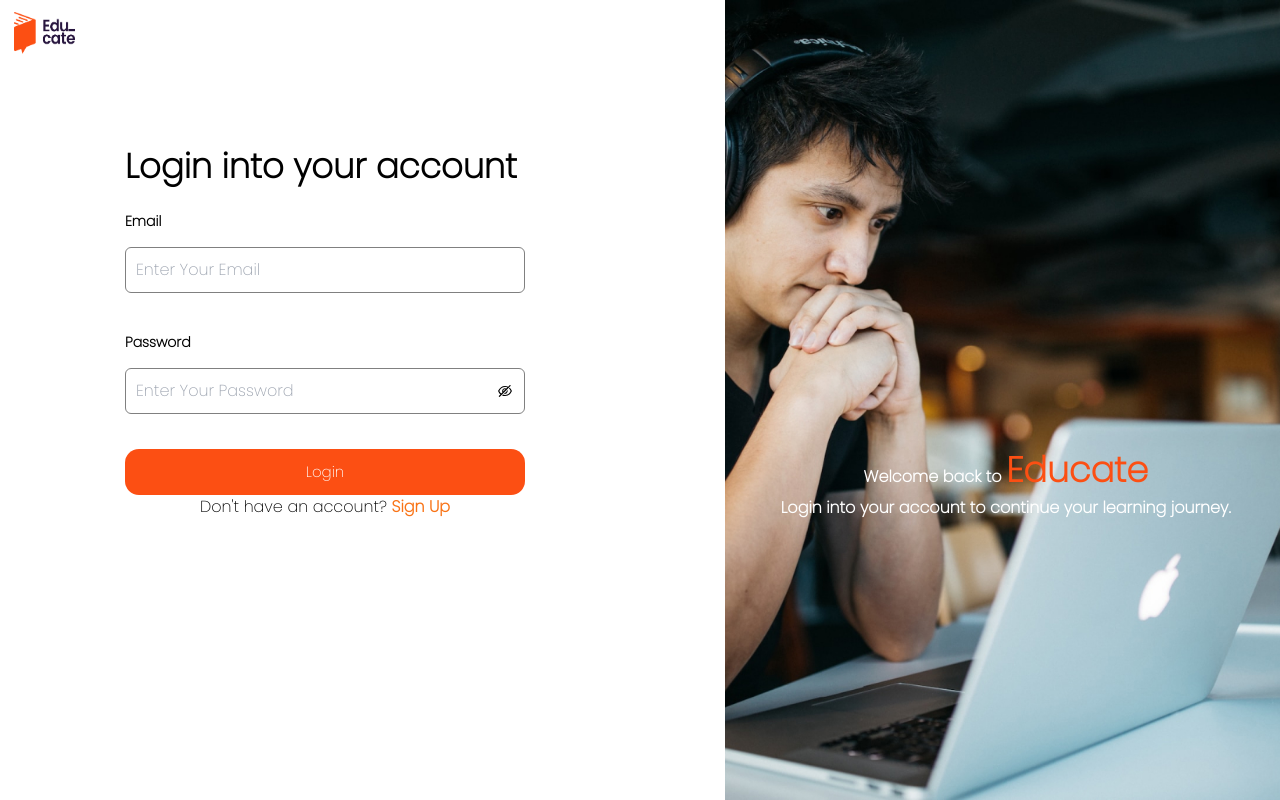
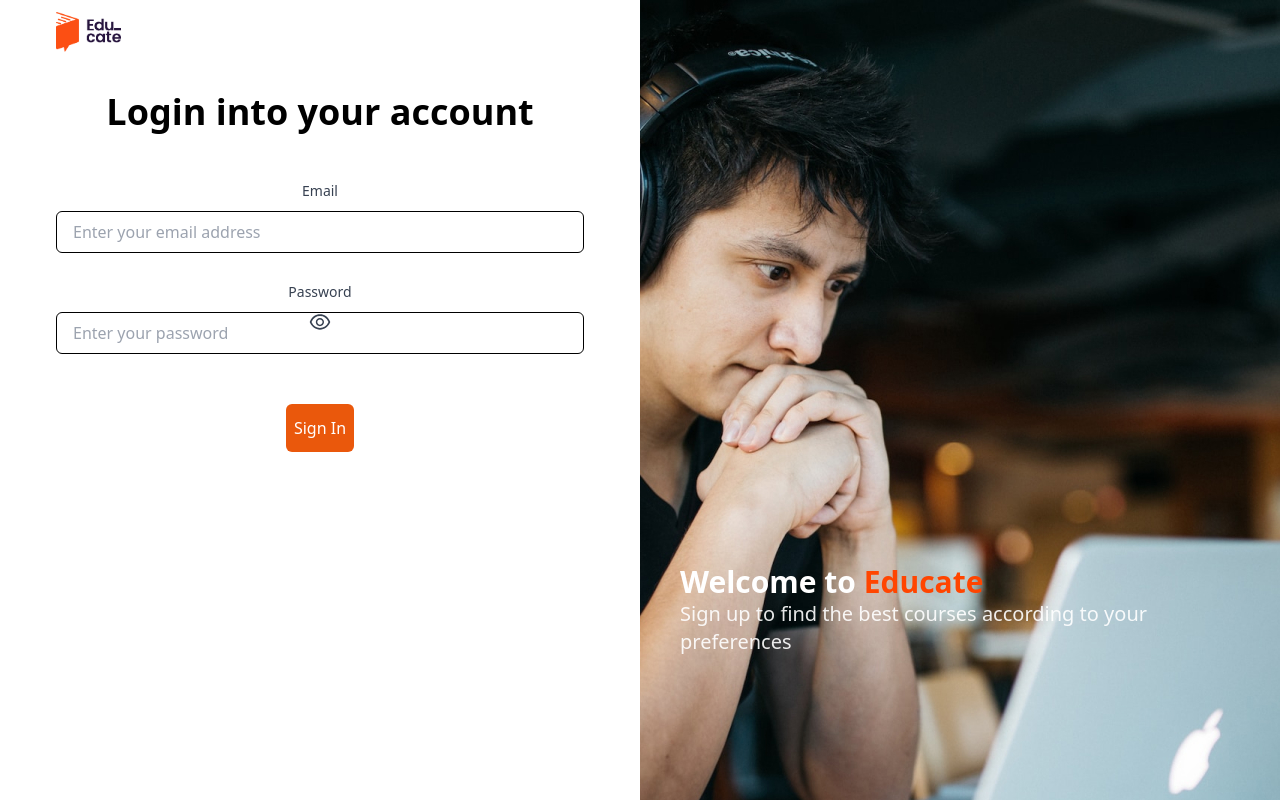
Before and after one commit to learnable-2022/LMS-YA-6-FE, a React (Create React App) app: page /login in a window 1280 px wide. Built offline with nearby package versions, Linux system fonts and the light colour scheme.

Commit message:
revamped login page

```diff
--- a/src/components/pages/Login.jsx
+++ b/src/components/pages/Login.jsx
@@ -1,148 +1,83 @@
-import React from "react";
 import { useState, useEffect } from "react";
-import "./Login.css";
-import img from "../../assets/desktop.jpg";
+import Logo from "../../assets/EducateLogo.png";
 import { AiOutlineEyeInvisible, AiOutlineEye} from "react-icons/ai";
 import { useNavigate } from "react-router-dom";
+import CryptoJS from 'crypto-js'
 
 
-
-
-function Login() {
-  const intialValues = {email: "", password: ""};
-  const [formValues,  setFormValues]= useState(intialValues);
-  const [formErrors,  setFormErrors]= useState({});
-  const [isSubmit,  setIsSubmit]= useState(false);
-  const [visible, setVisible]= useState(false)
-  const [loginError, setLoginError] = useState("");
-
-  // function handleCallbackResponse(response){
-  //   console.log("Encoded JWT ID token: " + response.credential)
-  // }
-  // useEffect(() => {
-  //   /* global google */
-  //   google.accounts.id.initialize({
-  //     client_id: "337279948824-e5uk24qm2cojf9a0avudk2si1gcv1j4r.apps.googleusercontent.com",
-  //     callback: handleCallbackResponse
-  //   })
-
-  //   google.accounts.id.renderButton(
-  //     document.getElementById("google-btn"),
-  //     { theme: "outline", size: "large" }
-  //   )
-  // }, [])
-
-  const handleChange = (e) => {
-    // console.log(e.target);
-    const {name, value} = e.target;
-    setFormValues({ ...formValues, [name]: value });
-    // console.log(formValues);
-  };
-
-  const handleSubmit = (e) => {
-    e.preventDefault();
-    // console.log(formValues);
-    setFormErrors(validate(formValues));
-    setIsSubmit(true);
-
-    if (Object.keys(formErrors).length === 0) {
-      handleAPICall();
+const Login = ()=> {
+  const [isPwdVisible, setIsPwdVisible] = useState(false)
+  const [email, setEmail] = useState('')
+  const [password, setPassword] = useState('')
+  const navigate = useNavigate();
+  const handleSubmit = (e)=>{
+    e.preventDefault()
+    const encryptedPassword = CryptoJS.SHA256(password).toString();
+    const formData = {email, encryptedPassword}
+    // console.log(formData)
   }
-  };
-
-  useEffect(() =>{
-    console.log(formErrors);
-    if(Object.keys(formErrors).length === 0 && isSubmit) {
-      console.log(formValues);
+  const handlePwdVisible = ()=>{
+    setIsPwdVisible(!isPwdVisible)
   }
-  }, [formErrors, isSubmit, formValues])
-  const validate = (values) => {
-    const errors = {}
-    const regex = /^[^\s@]+@[^\s@]+\.[^\s@]{2,6}$/;
-    if (!values.email) {
-      errors.email = "Email is required!";
-    } else if (!regex.test(values.email)) {
-      errors.email = "Invalid email address!";
-    }
-
-    if (!values.password) {
-      errors.password = "password is required!";
-    }
-
-    return errors;
-  };
-
-  // Backend implementation
-  const navigate = useNavigate();
-
-  const handleAPICall = async () => {
-    try {
-      const response = await fetch("https://edu-cate.onrender.com/api/v1/login", {
-        method: "POST",
-        headers: {
-          "Content-Type": "application/json",
-        },
-        body: JSON.stringify(formValues),
-      });
-
-      const data = await response.json();
-
-      if (response.ok) {
-        // Signin successful
-        // Perform desired actions (e.g., redirect, store token)
-        console.log("Signin successful!");
-        navigate("/dashboard");
-      } else {
-        // Signin failed
-        const errorData = await response.json();
-        setLoginError(data.error);
-      }
-    } catch (error) {
-      console.error("Error:", error);
-    }
-  };
       return (
-
-      <div className="container w-full">
-        <div><img src={ require('../../assets/EducateLogo.png')} className="logo"/></div>
-        <form id="login-form" onSubmit={handleSubmit} method="POST" action="/api/v1/auth/login">
-          <h1>Login into your account</h1>
-          <div className="input-group w-full">
-            <label htmlFor="email" id="lab">
+          <div className="md:flex md:flex-row-reverse lg:flex lg:flex-row h-screen w-full justify-between">
+              <div className="w-full lg:w-1/2 py-3 px-2 md:px-14">
+                <img src={Logo} alt="logo" className="h-10 w-fit" />
+                <div className="mt-10 flex flex-col justify-start">
+                  <form action="" method="POST">
+                    <h1 className="text-4xl font-semibold mb-10">
+                      Login into your account
+                    </h1>
+                    <label htmlFor="email" className="relative block text-sm font-medium text-gray-700">
                       Email
                     </label>
-            <input type="email" id="email" name="email" placeholder="Enter Your Email" value={ formValues.email } onChange={handleChange}/>
+                    <input
+                      id="email"
+                      type="email"
+                      name="email"
+                      className="mb-5 w-full px-4 py-2 text-gray-700 placeholder-gray-400 border rounded-md focus:outline-none focus:ring-2 focus:ring-orange-600 focus:border-transparent"
+                      placeholder="Enter your email address"
+                      onChange={(e)=>setEmail(e.target.value)}
+                    />
+
+                      <label htmlFor="password" className="relative block text-sm font-medium text-gray-700">
+                      Password
+                      {
+                        isPwdVisible ? (
+                          < AiOutlineEyeInvisible className="absolute text-2xl right-5 top-7 cursor-pointer" onClick={handlePwdVisible} />
+                        ):
+                        (
+                          < AiOutlineEye className="absolute text-2xl right-5 top-7 cursor-pointer" onClick={handlePwdVisible} />
+                        )
+                      }
+                    </label>
+                    <input
+                      id="password"
+                      type={`${isPwdVisible ? "password" : "text"}`}
+                      name="password"
+                      className="w-full px-4 py-2 text-gray-700 placeholder-gray-400 border rounded-md focus:outline-none focus:ring-2 focus:ring-orange-600 focus:border-transparent"
+                      placeholder="Enter your password"
+                      onChange={(e)=>setPassword(e.target.value)}
+                    />
+
+                    <div className='mt-10 p-2 h-12 flex justify-center items-center bg-orange-600 text-white rounded-md cursor-pointer' onClick={handleSubmit}>
+                      Sign In
                     </div>
-          <p className="input-response">{ formErrors.email }</p>
-          <div className="input-group flex-input w-full">
-            <label htmlFor="password" id="lab">
-              Password
-            </label>
-            <input id="password" name="password" placeholder="Enter Your Password" value={ formValues.password } onChange={handleChange} type={visible ? "text":"password"}/>
-            <div className="eye-icon" onClick={() => setVisible(!visible)}>
-              {
-                visible ? <AiOutlineEye/> : <AiOutlineEyeInvisible/>
-              }
+                  </form>
                 </div>
               </div>
-          <p className="input-response">{ formErrors.password }</p>
-          <button type="submit" id="btn">
-            Login
-          </button>
-          {loginError && <p className="error-message">{loginError}</p>}
-          <p className="text-black">Don't have an account? <span className="text-orange-500 font-bold" onClick={()=>navigate('/signup')}>Sign Up</span></p>
-        </form>
 
-      <div className="grey-bg">
-        <p className="wlc-writeup">
-          Welcome back to <b>Educate</b>
-         <br /> Login into your account to continue your learning journey.
-        </p>
-        <img src={img} alt="man on laptop" className="grey-img"></img>
+              <div className="hidden md:flex w-1/2 bg-no-repeat bg-loginBg flex-col justify-end lg:px-10 py-36 text-xl text-white h-full">
+              <h1
+                style={{ color: "white" }}>
+                <span className="font-bold text-3xl">Welcome to</span>
+                <span
+                className="font-bold text-3xl"
+                style={{ color: "orangered" }}> Educate</span>
+              </h1>
+          <p className="text-white/90">Sign up to find the best courses according to your preferences</p>
               </div>
-      <div className="clr"></div>
           </div>
-
       );
 }
 
```
Lines whose indentation alone changed are shown as unchanged.
